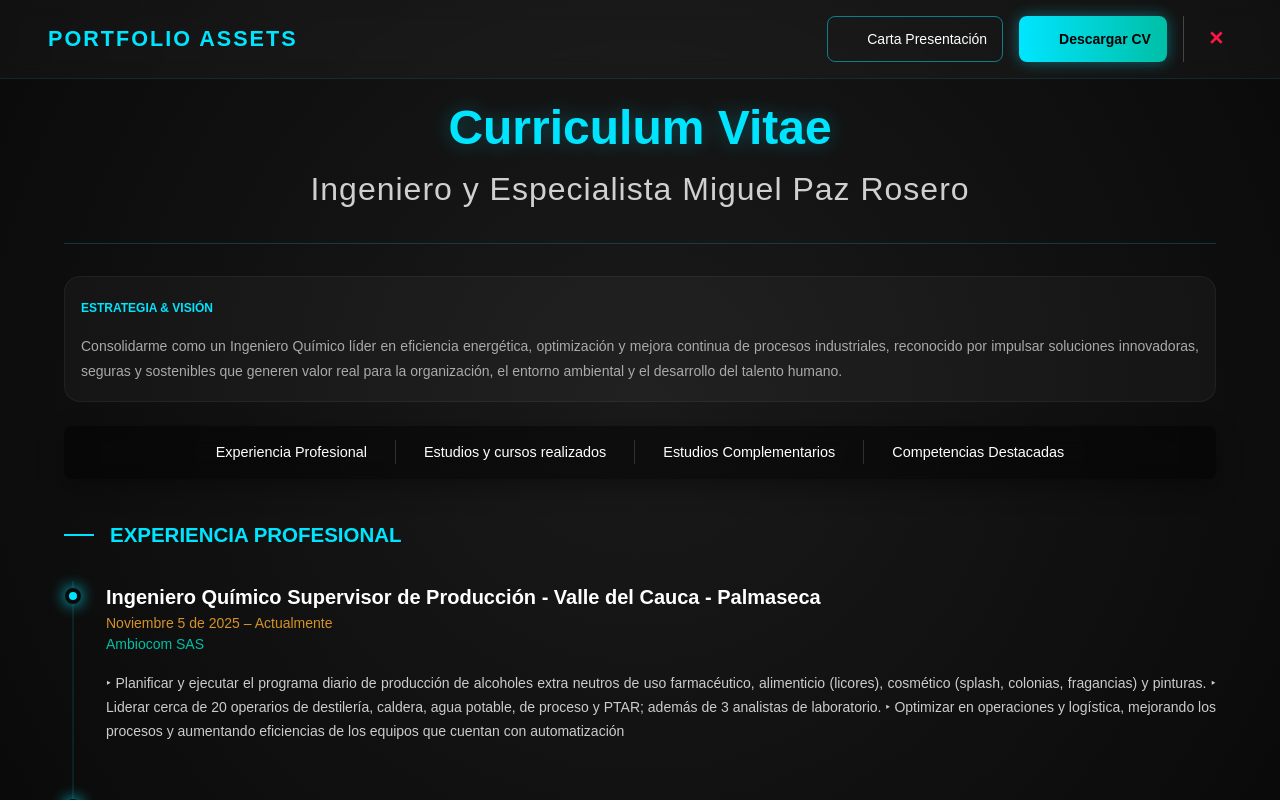
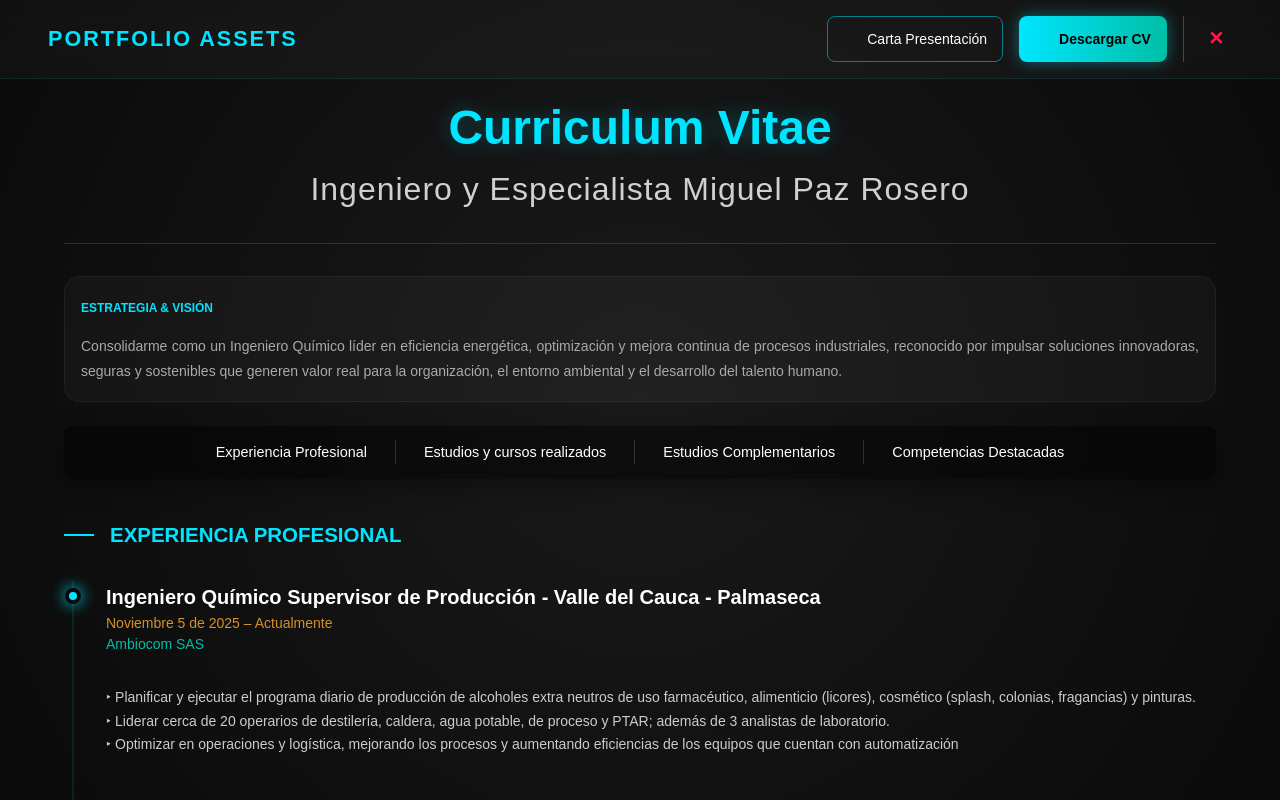
Before and after one commit to myesteban309595/portfolio_miguelPaz_ChemicalEngineering, a React (Vite) app in the folder portfolio-chemdevpentester/: page /landingpage in a window 1280 px wide. Both pictures are taken after a click on the button "DETALLES". Built offline with nearby package versions, Linux system fonts and the light colour scheme; some icons are missing.

Commit message:
items experiencia

```diff
--- a/portfolio-chemdevpentester/src/Modals/HCVModal.jsx
+++ b/portfolio-chemdevpentester/src/Modals/HCVModal.jsx
@@ -556,11 +556,11 @@ const HCVModal = ({ open, onClose }) => {
 
                           <Typography
                             variant="body2"
-                            sx={{
+                       sx={{
                               color: "#ccc",
                               lineHeight: 1.7,
-                              mt: 0,
-                              textAlign: "justify",
+                              whiteSpace: "pre-line",
+                              mt: -1.3,
                             }}
                           >
                             {item.description}
```
